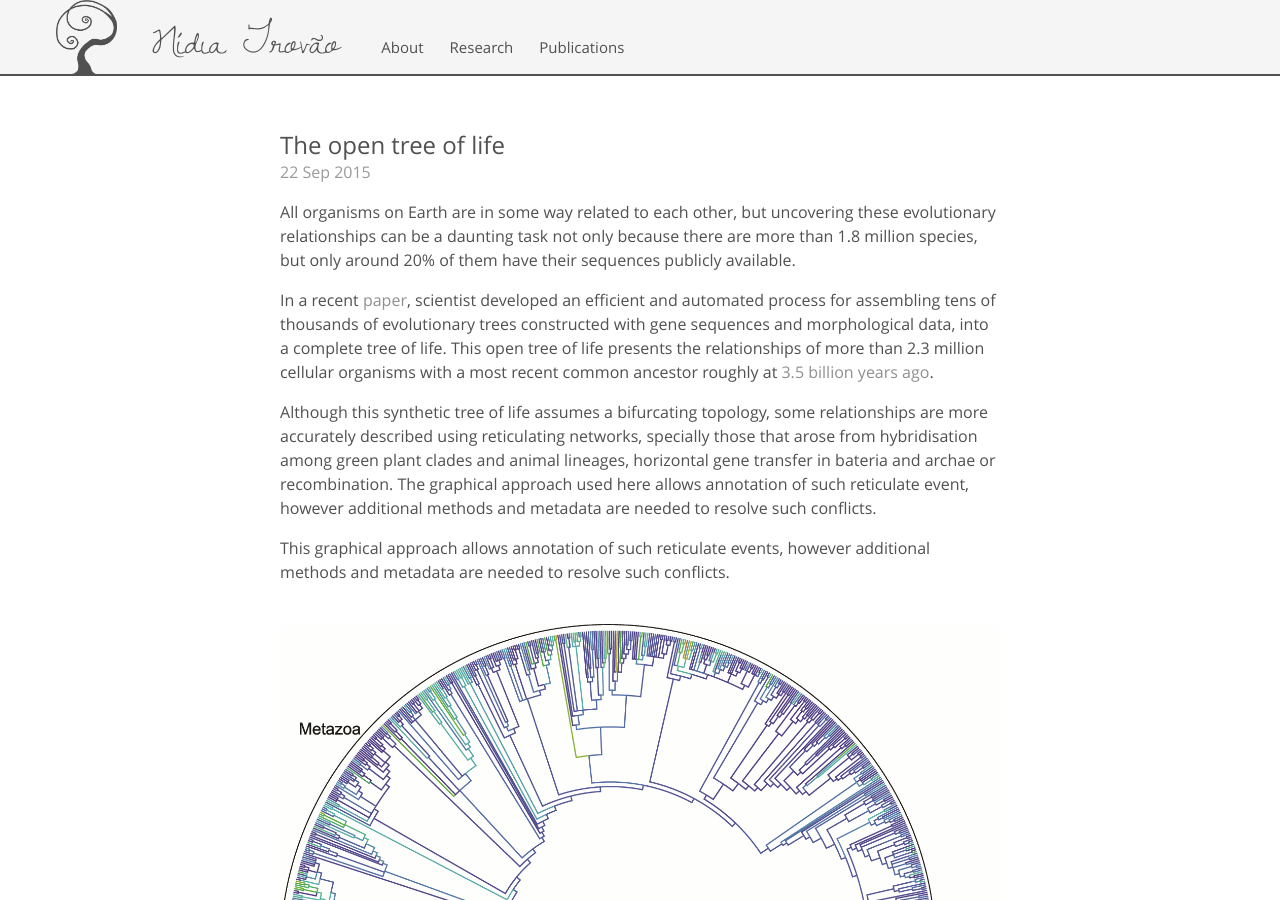
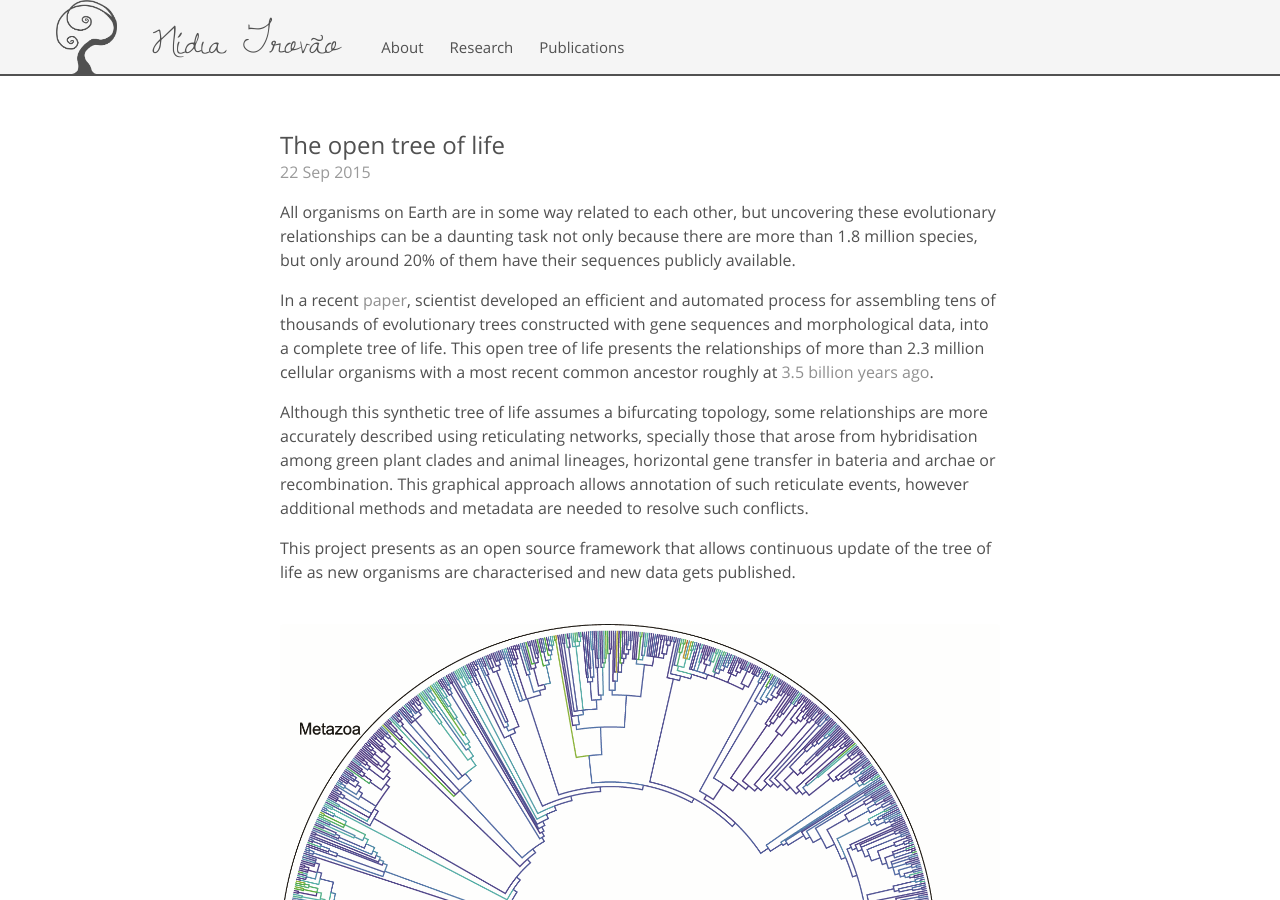
Before and after one commit to nidiatrovao/nidiatrovao.github.io, a Jekyll site: the page built from _posts/2015-09-22-open-tree-life.md, in a window 1280 px wide and 900 px high. Built offline with Jekyll 4.4.1, drawn with Linux system fonts in a browser that asks for light colours.

Commit message:
12th post edit

```diff
--- a/_posts/2015-09-22-open-tree-life.md
+++ b/_posts/2015-09-22-open-tree-life.md
@@ -7,9 +7,9 @@ All organisms on Earth are in some way related to each other, but uncovering the
 
 In a recent [paper](http://www.pnas.org/content/early/2015/09/16/1423041112.long), scientist developed an efficient and automated process for assembling tens of thousands of evolutionary trees constructed with gene sequences and morphological data, into a complete tree of life. This open tree of life presents the relationships of more than 2.3 million cellular organisms with a most recent common ancestor roughly at [3.5 billion years ago](https://today.duke.edu/2015/09/treeoflife).
 
-Although this synthetic tree of life assumes a bifurcating topology, some relationships are more accurately described using reticulating networks, specially those that arose from hybridisation among green plant clades and animal lineages, horizontal gene transfer in bateria and archae or recombination. The graphical approach used here allows annotation of such reticulate event, however additional methods and metadata are needed to resolve such conflicts.
+Although this synthetic tree of life assumes a bifurcating topology, some relationships are more accurately described using reticulating networks, specially those that arose from hybridisation among green plant clades and animal lineages, horizontal gene transfer in bateria and archae or recombination. This graphical approach allows annotation of such reticulate events, however additional methods and metadata are needed to resolve such conflicts.
 
-This graphical approach allows annotation of such reticulate events, however additional methods and metadata are needed to resolve such conflicts.
+This project presents as an open source framework that allows continuous update of the tree of life as new organisms are characterised and new data gets published.
 
 <br>
 ![&copy; Open tree of life from https://tree.opentreeoflife.org/](http://nidiatrovao.com/images/TreeOfLife.gif)
```
